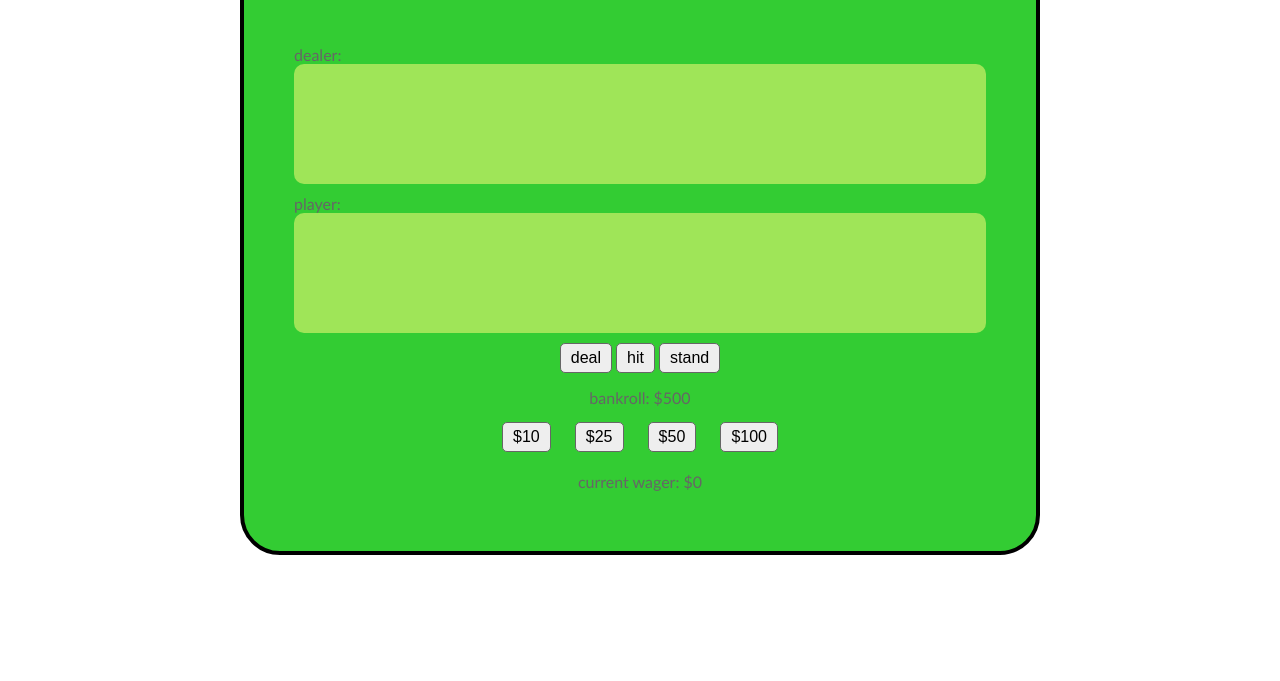
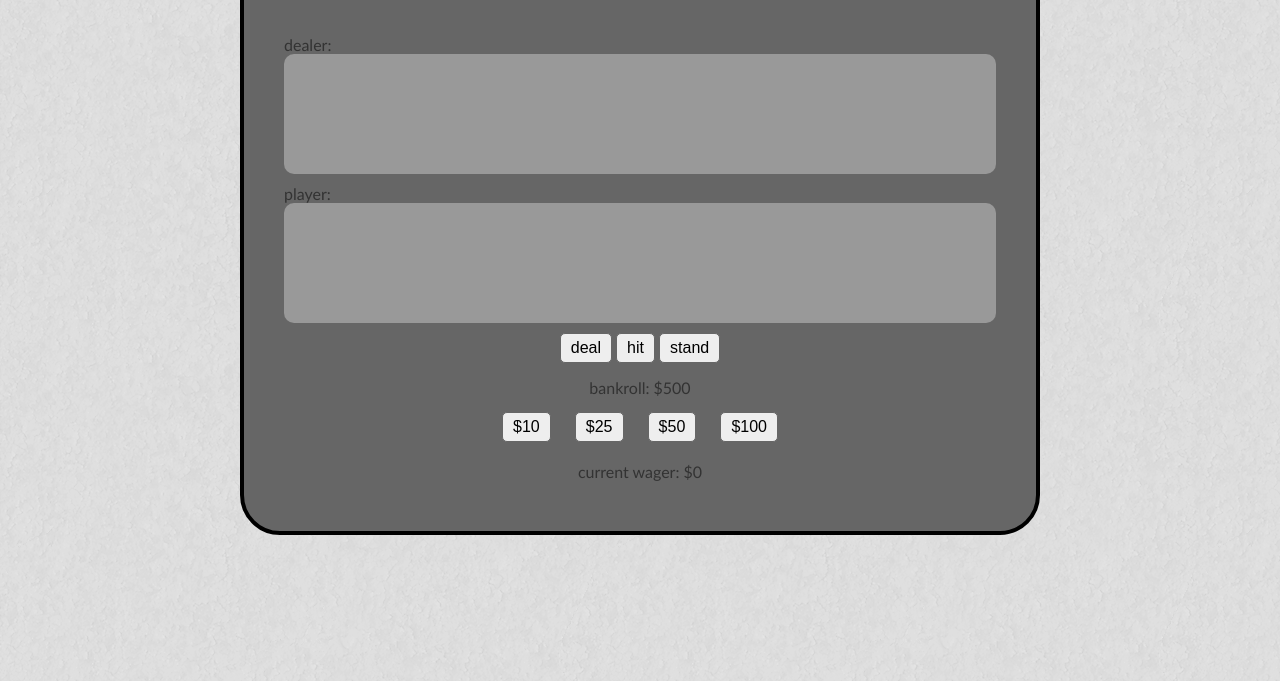
Before and after one commit to csdaniel17/blackjack, a plain HTML site: page index.html in a window 1280 px wide. Shown: the part 119-800 px from the top of the page. Drawn offline with Linux system fonts and the light colour scheme.

Commit message:
update styling

```diff
--- a/style.css
+++ b/style.css
@@ -4,14 +4,15 @@
 
 body {
   font-family: "Trebuchet MS", Helvetica, sans-serif;
-  color: #666666;
+  color: #333;
+  background: url(images/redox_02.png);
 }
 
 #table {
-  padding: 50px;
+  padding: 40px;
   border: 4px solid black;
   border-radius: 40px;
-  background-color: #33cc33;
+  background-color: #666;
   max-width: 800px;
   margin: 10px auto;
 }
@@ -26,7 +27,7 @@ h1 {
   padding: 10px;
   border-radius: 10px;
   height: 120px;
-  background: #9fe558;
+  background: #999;
   margin-bottom: 10px;
 }
 
```
Also changed, not shown: images/redox_02.png (added).
